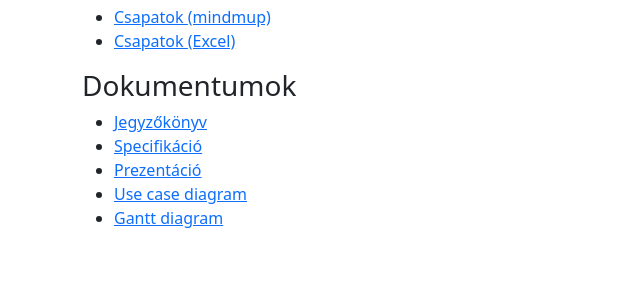
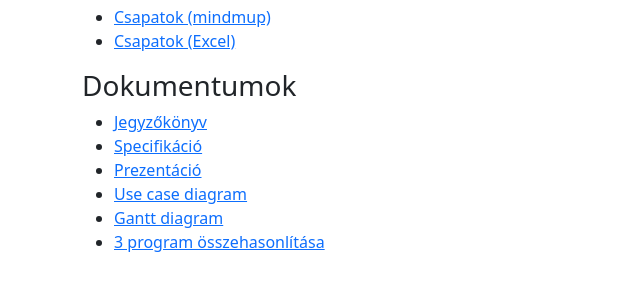
Before and after one commit to evpblackjesus/docs, a plain HTML site: page docs.html in a window 1280 px wide. Shown: the part 101-392 px from the top of the page, without its empty margins (0-640 px from the left). Drawn offline with nearby package versions, Linux system fonts and the light colour scheme.

Commit message:
3 program összehasonlítása

```diff
--- a/docs.html
+++ b/docs.html
@@ -98,6 +98,13 @@
               >Gantt diagram</a
             >
           </li>
+          <li>
+            <a
+              href="https://docs.google.com/document/d/1VvzBi0woj6FRR4PTLsStLkAhw2jTLOn3VOFy3AtTsB8/edit?usp=sharing"
+              target="_blank"
+              >3 program összehasonlítása</a
+            >
+          </li>
         </ul>
       </section>
     </main>
```
